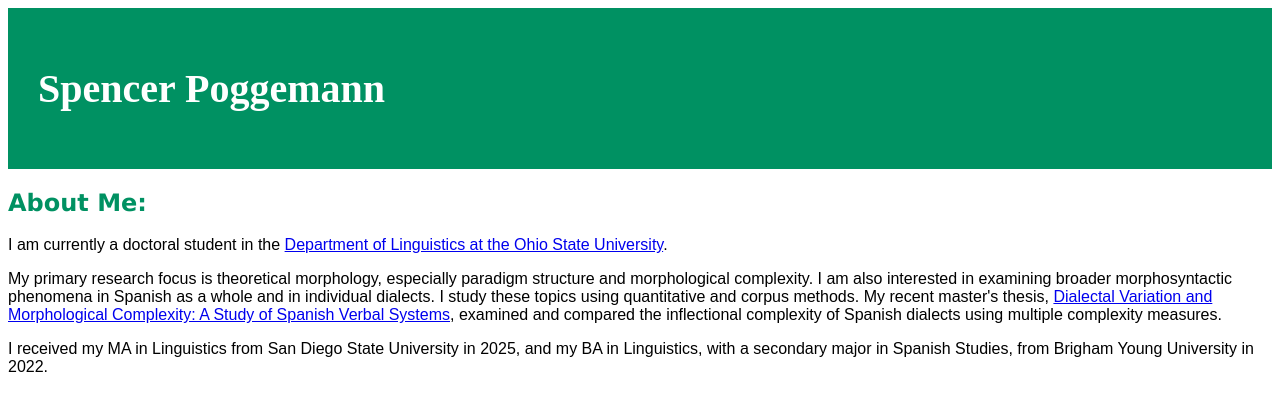
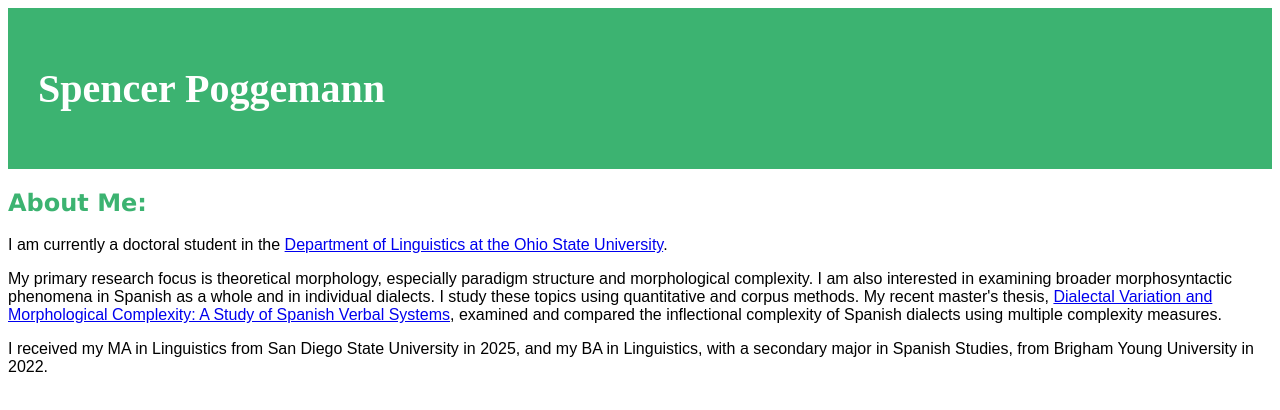
Before and after one commit to spencer-pog/spencer-pog.github.io, a plain HTML site: page index.html in a window 1280 px wide. Drawn offline with Linux system fonts and the light colour scheme.

Commit message:
Update styles.css

```diff
--- a/styles.css
+++ b/styles.css
@@ -1,5 +1,5 @@
 header {
-  background-color: #009162;
+  background-color: MediumSeaGreen;
   padding: 30px;
 }
 h1 {
@@ -9,7 +9,7 @@ h1 {
 h2 {
   font-size: 150%;
   font-family: verdana;
-  color: #009162;
+  color: MediumSeaGreen;
 }
 p {
   font-family: arial;
```
